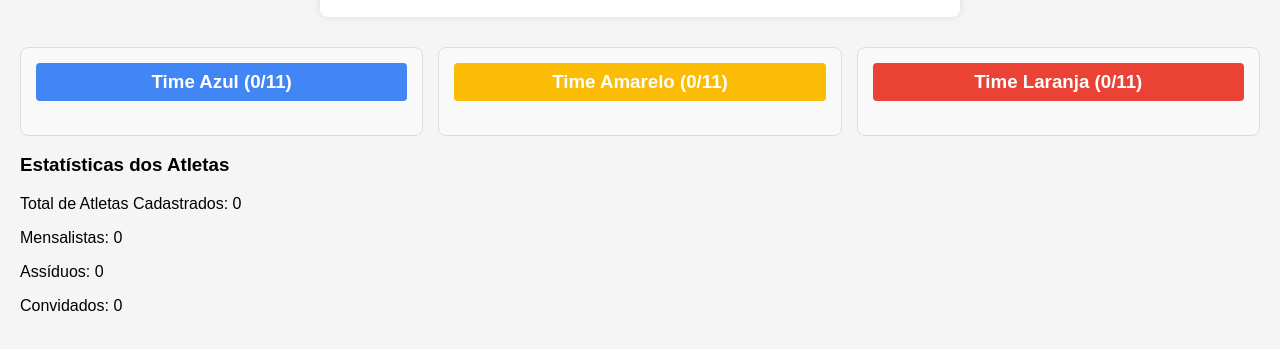
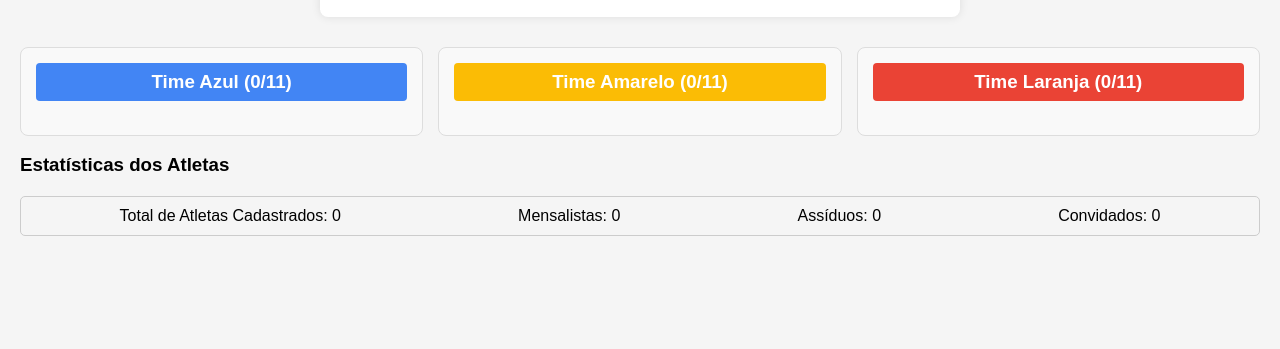
Before and after one commit to jonathandcosta/control_soccer, a plain HTML site: page index.html in a window 1280 px wide. Shown: the part 1007-1356 px from the top of the page. After the commit the page ends 1263 px from the top, so only its background shows below. Drawn offline with Linux system fonts and the light colour scheme.

Commit message:
add styles stats on CSS
add styles stats on CSS

```diff
--- a/style.css
+++ b/style.css
@@ -228,3 +228,17 @@ li {
 .btn-excluir:hover {
   background: #cc0000;
 }
+
+.estatisticas-container {
+  display: flex; /* ou grid, dependendo do seu layout preferido */
+  justify-content: space-around; /* Distribui o espaço entre os itens */
+  margin-top: 20px;
+  padding: 10px;
+  border: 1px solid #ccc;
+  border-radius: 5px;
+}
+
+.estatisticas-container p {
+  margin: 0 10px; /* Espaçamento entre os parágrafos */
+  text-align: center;
+}
```
